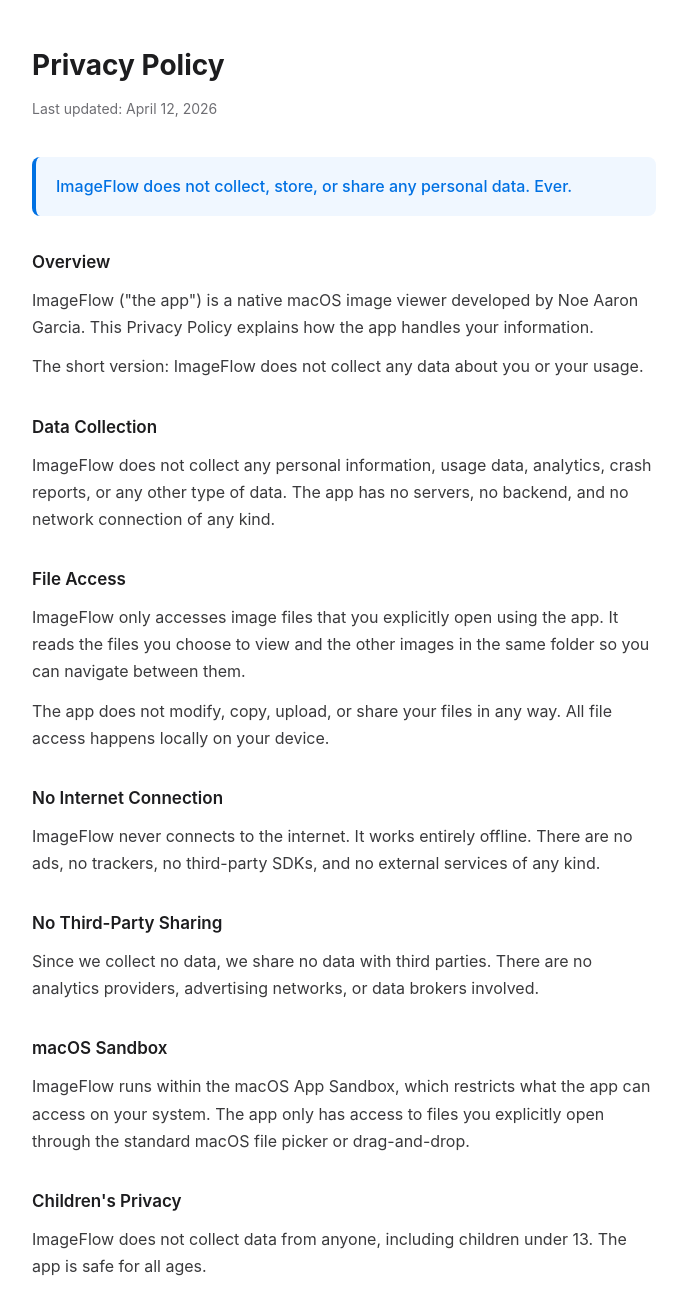
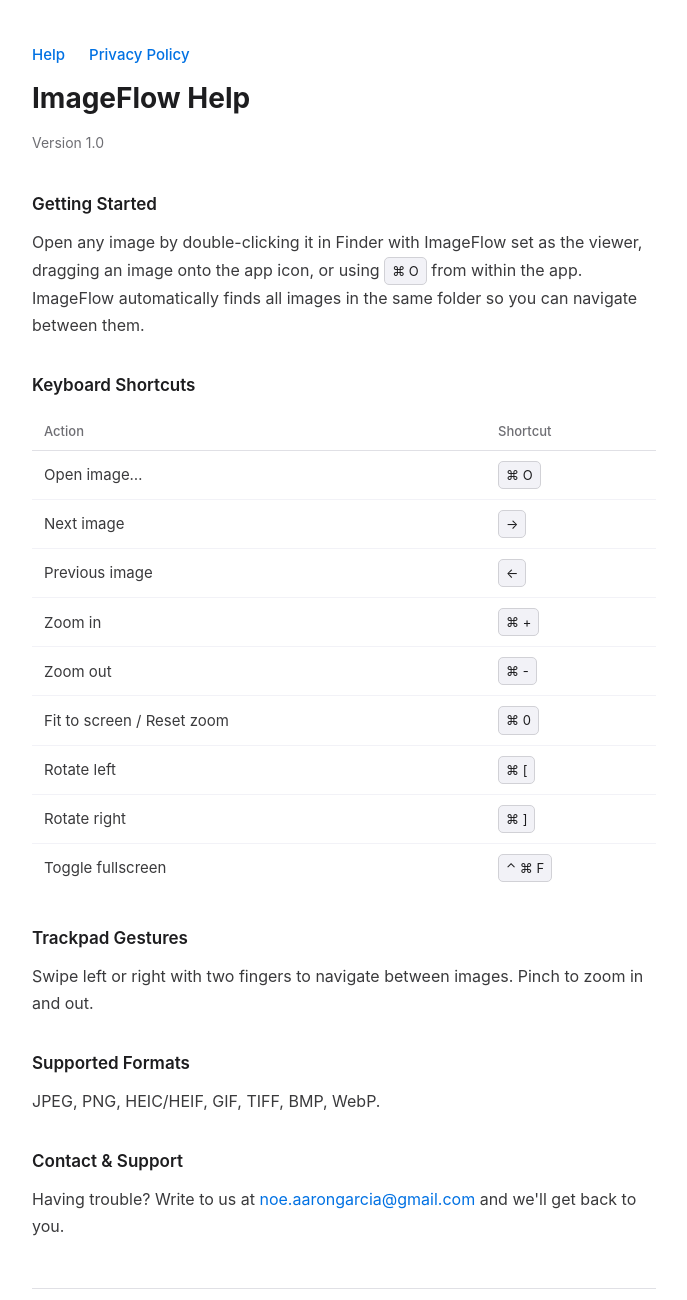
Before and after one commit to NoeGarcia99/imageflow-privacy, a plain HTML site: page index.html in a window 1280 px wide. Shown: the part 160-1460 px from the top of the page, without its empty margins (296-983 px from the left). Drawn offline with Linux system fonts and the light colour scheme.

Commit message:
Add files via upload

```diff
--- a/index.html
+++ b/index.html
@@ -3,7 +3,7 @@
 <head>
   <meta charset="UTF-8">
   <meta name="viewport" content="width=device-width, initial-scale=1.0">
-  <title>ImageFlow — Privacy Policy</title>
+  <title>ImageFlow — Help &amp; Privacy Policy</title>
   <style>
     * { margin: 0; padding: 0; box-sizing: border-box; }
     body {
@@ -51,6 +51,18 @@
     }
     a { color: #0071e3; text-decoration: none; }
     a:hover { text-decoration: underline; }
+    nav { display: flex; gap: 24px; margin-bottom: 8px; }
+    nav a { font-size: 15px; font-weight: 500; color: #0071e3; }
+    .section-divider { border: none; border-top: 1px solid #e0e0e5; margin: 48px 0; }
+    .shortcut-table { width: 100%; border-collapse: collapse; margin-top: 12px; }
+    .shortcut-table th { text-align: left; font-size: 13px; color: #6e6e73; font-weight: 500;
+      padding: 8px 12px; border-bottom: 1px solid #e0e0e5; }
+    .shortcut-table td { padding: 10px 12px; font-size: 15px; color: #3a3a3c;
+      border-bottom: 1px solid #f2f2f7; }
+    .shortcut-table tr:last-child td { border-bottom: none; }
+    kbd { display: inline-block; background: #f2f2f7; border: 1px solid #d1d1d6;
+      border-radius: 5px; padding: 2px 7px; font-size: 13px; font-family: -apple-system, monospace;
+      color: #1d1d1f; white-space: nowrap; }
   </style>
 </head>
 <body>
@@ -58,12 +70,63 @@
 <header>
   <div>
     <h1>ImageFlow</h1>
-    <span>Privacy Policy</span>
+    <span>Help &amp; Privacy</span>
   </div>
 </header>
 
 <div class="container">
-  <h2>Privacy Policy</h2>
+
+  <!-- ── Navigation ─────────────────────────────────────────────── -->
+  <nav>
+    <a href="#help">Help</a>
+    <a href="#privacy">Privacy Policy</a>
+  </nav>
+
+  <!-- ══════════════════════════════════════════════════════════════
+       HELP SECTION
+  ══════════════════════════════════════════════════════════════════ -->
+  <h2 id="help">ImageFlow Help</h2>
+  <p class="updated">Version 1.0</p>
+
+  <h3>Getting Started</h3>
+  <p>Open any image by double-clicking it in Finder with ImageFlow set as the viewer, dragging an image onto the app icon, or using <kbd>⌘ O</kbd> from within the app. ImageFlow automatically finds all images in the same folder so you can navigate between them.</p>
+
+  <h3>Keyboard Shortcuts</h3>
+  <table class="shortcut-table">
+    <thead>
+      <tr>
+        <th>Action</th>
+        <th>Shortcut</th>
+      </tr>
+    </thead>
+    <tbody>
+      <tr><td>Open image…</td>             <td><kbd>⌘ O</kbd></td></tr>
+      <tr><td>Next image</td>              <td><kbd>→</kbd></td></tr>
+      <tr><td>Previous image</td>          <td><kbd>←</kbd></td></tr>
+      <tr><td>Zoom in</td>                 <td><kbd>⌘ +</kbd></td></tr>
+      <tr><td>Zoom out</td>                <td><kbd>⌘ -</kbd></td></tr>
+      <tr><td>Fit to screen / Reset zoom</td><td><kbd>⌘ 0</kbd></td></tr>
+      <tr><td>Rotate left</td>             <td><kbd>⌘ [</kbd></td></tr>
+      <tr><td>Rotate right</td>            <td><kbd>⌘ ]</kbd></td></tr>
+      <tr><td>Toggle fullscreen</td>       <td><kbd>⌃ ⌘ F</kbd></td></tr>
+    </tbody>
+  </table>
+
+  <h3>Trackpad Gestures</h3>
+  <p>Swipe left or right with two fingers to navigate between images. Pinch to zoom in and out.</p>
+
+  <h3>Supported Formats</h3>
+  <p>JPEG, PNG, HEIC/HEIF, GIF, TIFF, BMP, WebP.</p>
+
+  <h3>Contact & Support</h3>
+  <p>Having trouble? Write to us at <a href="mailto:noe.aarongarcia@gmail.com">noe.aarongarcia@gmail.com</a> and we'll get back to you.</p>
+
+  <hr class="section-divider">
+
+  <!-- ══════════════════════════════════════════════════════════════
+       PRIVACY POLICY SECTION
+  ══════════════════════════════════════════════════════════════════ -->
+  <h2 id="privacy">Privacy Policy</h2>
   <p class="updated">Last updated: April 12, 2026</p>
 
   <div class="highlight">
```
